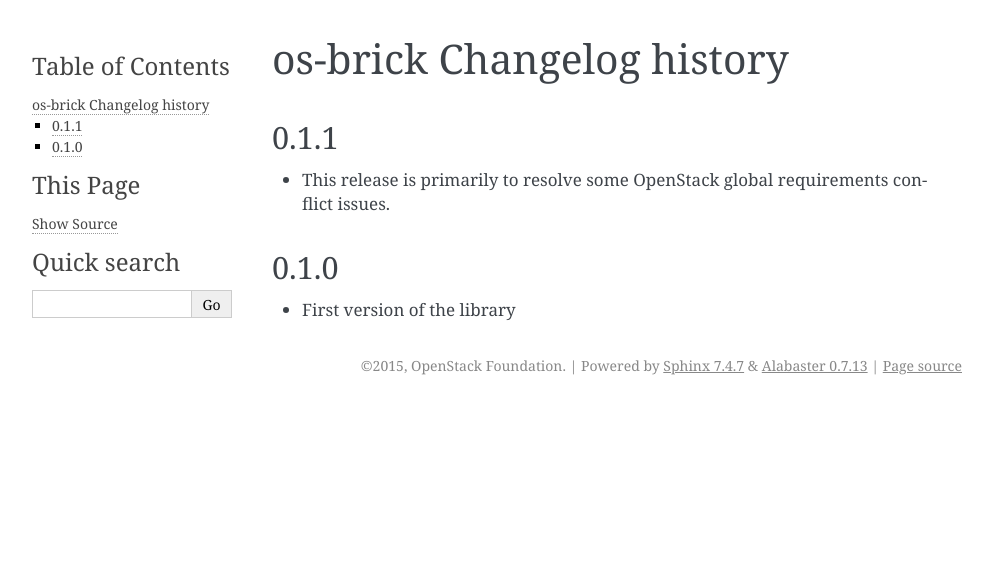
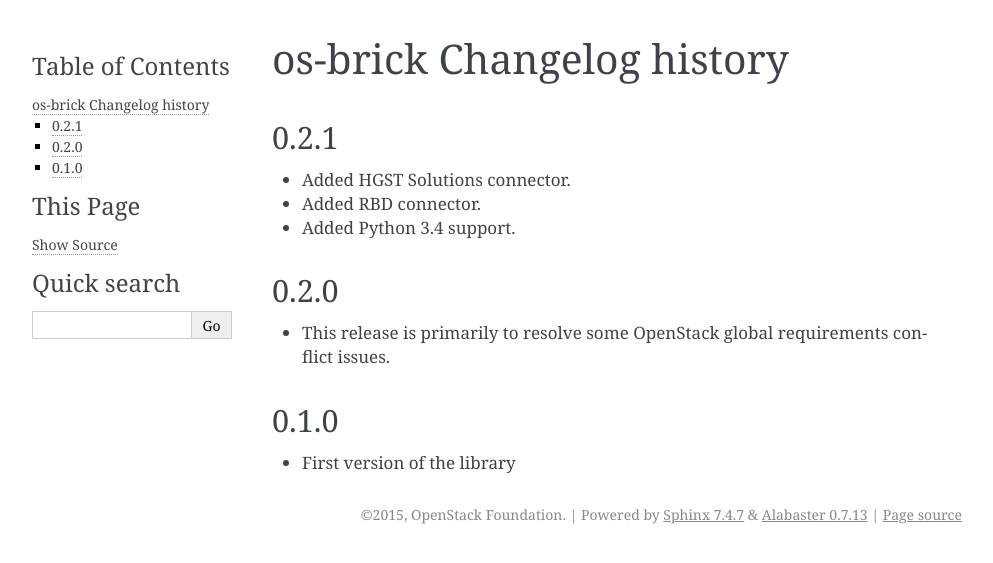
Before and after one commit to openstack/os-brick, a Sphinx documentation site: the page built from doc/source/changelog.rst, in a window 1280 px wide. Shown: the top 563 px of the page, without its empty margins (148-1141 px from the left). Built offline with Sphinx 7.4.7, drawn with Linux system fonts in a browser that asks for light colours.

Commit message:
Prep for 0.2.1 release
Change-Id: Ic057bad9e7ab3816ffa7d5c4b7930adc685ab43a

```diff
--- a/doc/source/changelog.rst
+++ b/doc/source/changelog.rst
@@ -1,7 +1,20 @@
 os-brick Changelog history
 ==========================
 
-0.1.1
+0.2.1
+-----
+
+* Added HGST Solutions connector.
+* Added RBD connector.
+* Added Python 3.4 support.
+
+.. _1324670 http://bugs.launchpad.net/cinder/+bug/1324670
+.. _1462091 http://bugs.launchpad.net/cinder/+bug/1462091
+.. _1382440 http://bugs.launchpad.net/cinder/+bug/1382440
+.. _1456480 http://bugs.launchpad.net/cinder/+bug/1456480
+.. _1466851 http://bugs.launchpad.net/cinder/+bug/1466851
+
+0.2.0
 -----
 * This release is primarily to resolve some OpenStack global requirements
   conflict issues.
```
